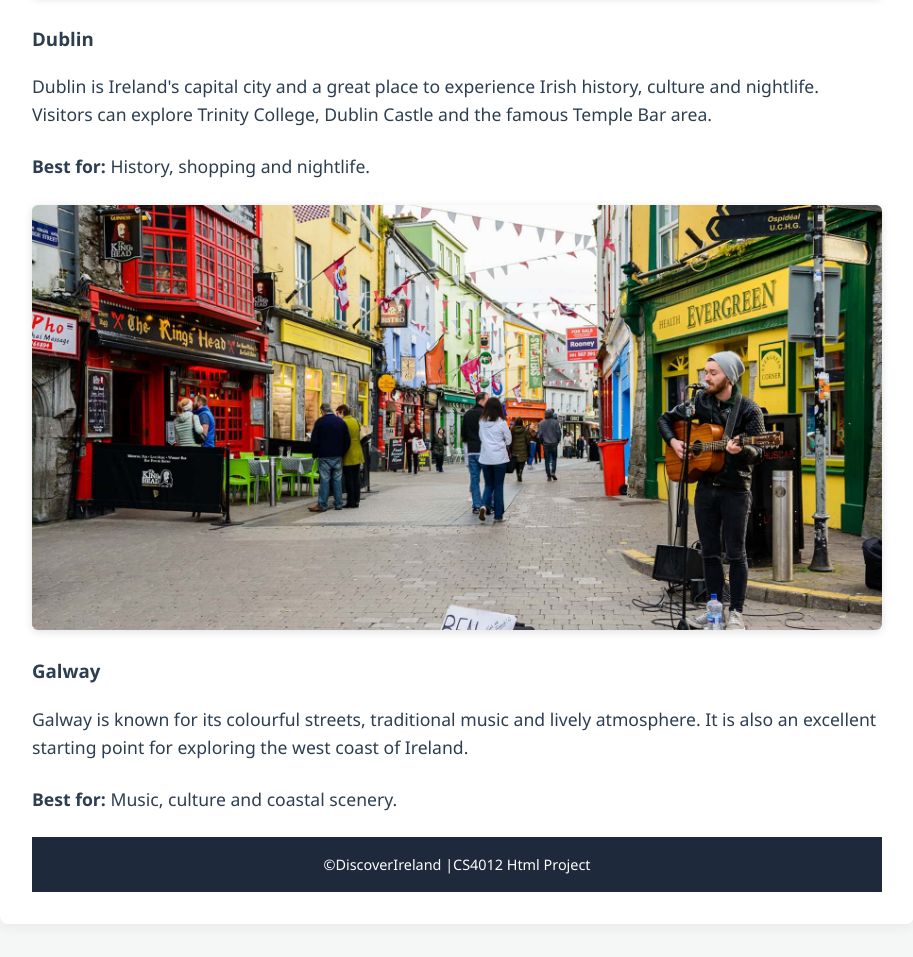
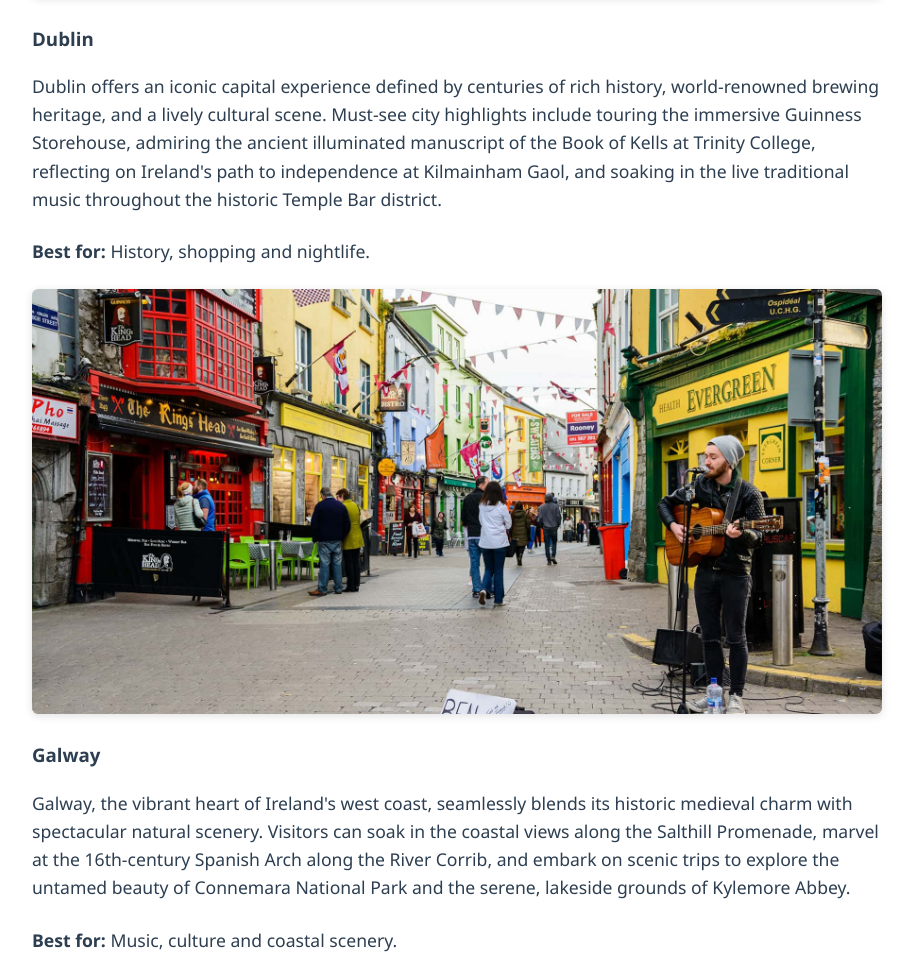
Before and after one commit to AdrianGR5/Travel-Guide-Project, a plain HTML site: page destination.html in a window 1280 px wide. Shown: the part 1433-2390 px from the top of the page, without its empty margins (183-1096 px from the left). Drawn offline with Linux system fonts and the light colour scheme.

Commit message:
Galways and Dublin updaeted

```diff
--- a/destination.html
+++ b/destination.html
@@ -43,7 +43,7 @@
                     <img src="Images\dublin.jpg" alt="Dublin city">
                     <div class="card-content">
                         <h3>Dublin</h3>
-                        <p>Dublin is Ireland's capital city and a great place to experience Irish history, culture and nightlife. Visitors can explore Trinity College, Dublin Castle and the famous Temple Bar area.</p>
+                        <p>Dublin offers an iconic capital experience defined by centuries of rich history, world-renowned brewing heritage, and a lively cultural scene. Must-see city highlights include touring the immersive Guinness Storehouse, admiring the ancient illuminated manuscript of the Book of Kells at Trinity College, reflecting on Ireland's path to independence at Kilmainham Gaol, and soaking in the live traditional music throughout the historic Temple Bar district.</p>
                         <p><strong>Best for:</strong> History, shopping and nightlife.</p>
                     </div>
                 </article>
@@ -53,7 +53,7 @@
                     <img src="Images\galway.jpg" alt="Galway city">
                     <div class="card-content">
                         <h3>Galway</h3>
-                        <p>Galway is known for its colourful streets, traditional music and lively atmosphere. It is also an excellent starting point for exploring the west coast of Ireland.</p>
+                        <p>Galway, the vibrant heart of Ireland's west coast, seamlessly blends its historic medieval charm with spectacular natural scenery. Visitors can soak in the coastal views along the Salthill Promenade, marvel at the 16th-century Spanish Arch along the River Corrib, and embark on scenic trips to explore the untamed beauty of Connemara National Park and the serene, lakeside grounds of Kylemore Abbey.</p>
                         <p><strong>Best for:</strong> Music, culture and coastal scenery.</p>
                     </div>
                 </article>
```
